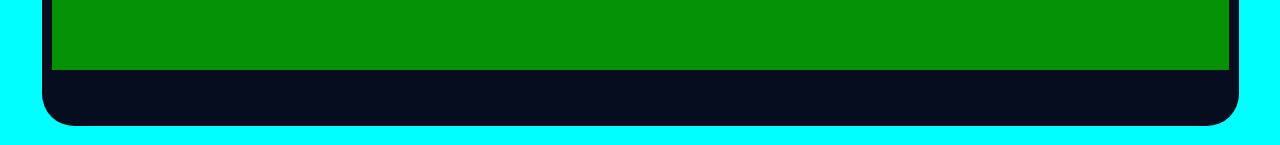
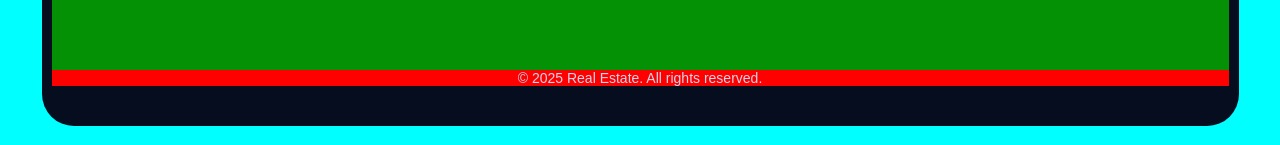
Before and after one commit to faisalalsalih/Realstate-Hub, a React (Vite) app: page / in a window 1280 px wide. Shown: the part 5552-5697 px from the top of the page. Built offline with nearby package versions, Linux system fonts and the light colour scheme; a web font is replaced by a local one.

Commit message:
Footer Completed

```diff
--- a/src/components/Footer.jsx
+++ b/src/components/Footer.jsx
@@ -47,7 +47,9 @@ const Footer = () => {
                     </ul>
                 </div>
             </div>
-            <div className="footer-part2"></div>
+            <div className="footer-part2">
+                <p>&copy; 2025 Real Estate. All rights reserved.</p>
+            </div>
         </div>
       </footer>
     </>
--- a/src/index.css
+++ b/src/index.css
@@ -2319,3 +2319,19 @@ body{
   font-size: 24px;
   font-weight: 400;
 }
+
+
+.footer-part2{
+  width: 100%;
+  background-color: red;
+  display: flex;
+  justify-content: center;
+  align-items: center;
+}
+
+.footer-part2 p{
+  font-family: 'GGH Sans Hengarty', sans-serif;
+  font-size: 14px;
+  color: #d5d5eb;
+  font-weight: 300;
+}
```
